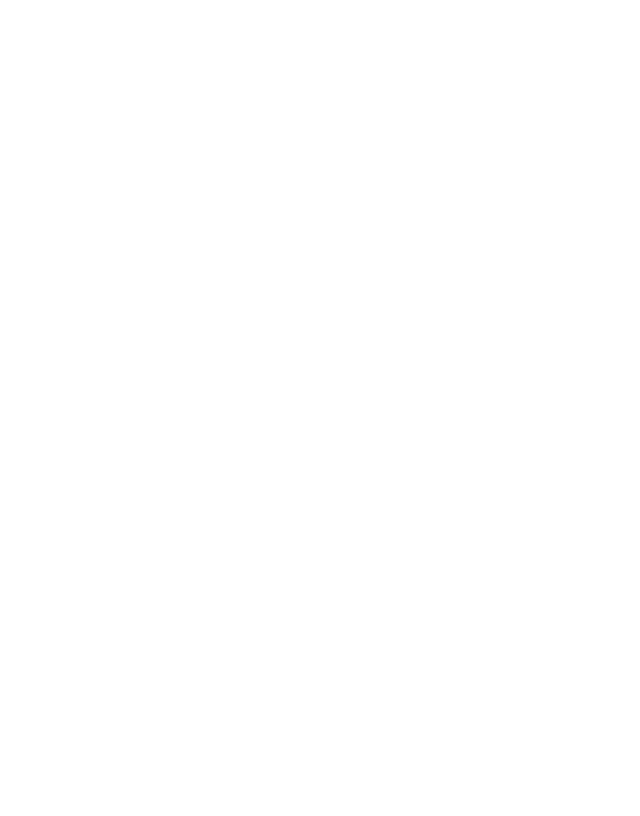
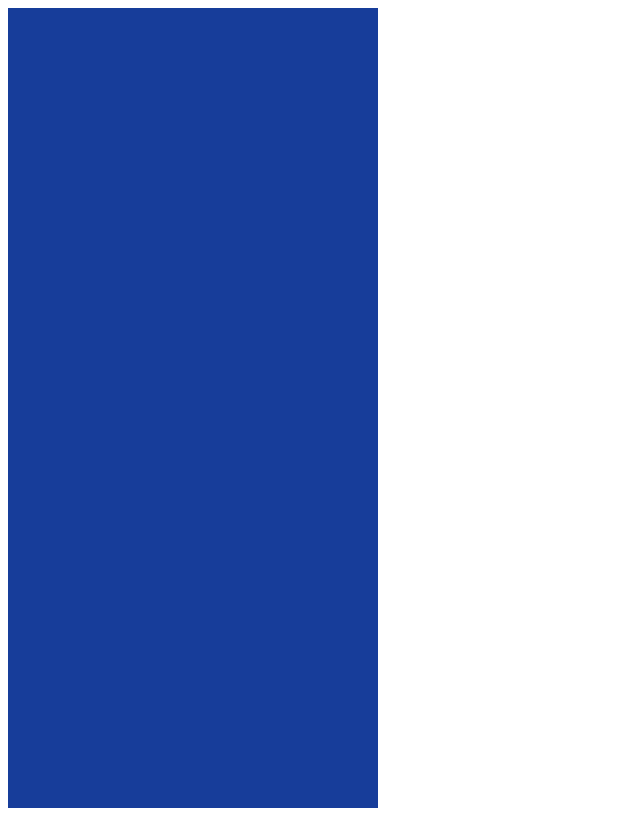
Before and after one commit to cyccc95/project_ship, a React (Create React App) app in the folder front-end/: page / in a window 1280 px wide. Shown: the whole page, without its empty margins (0-640 px from the left). Built offline with nearby package versions, Linux system fonts and the light colour scheme.

Commit message:
Sidebar.js 작성

```diff
--- a/front-end/src/pages/sidebar/SideBar.js
+++ b/front-end/src/pages/sidebar/SideBar.js
@@ -1,7 +1,30 @@
 import React from 'react';
+import styled from 'styled-components';
+import Title from '../../components/sidebar/Title';
+import Search from '../../components/sidebar/Search';
+import Filter from '../../components/sidebar/Filter';
+import List from '../../components/sidebar/List';
+
+const Main = styled.div`
+  height: 100vh;
+  width: 370px;
+  display: flex;
+  flex-direction: column;
+  justify-content: space-around;
+  align-items: center;
+  background-color: #173d9a;
+  color: white;
+`;
 
 const SideBar = () => {
-  return <div></div>;
+  return (
+    <Main>
+      <Title />
+      <Search />
+      <Filter />
+      <List />
+    </Main>
+  );
 };
 
 export default SideBar;
```
